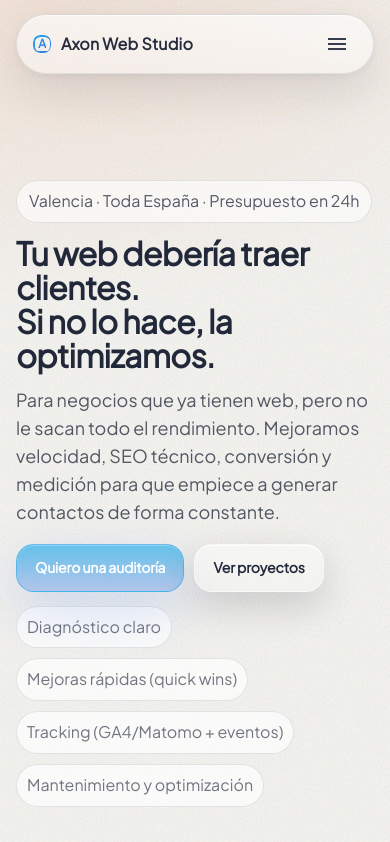
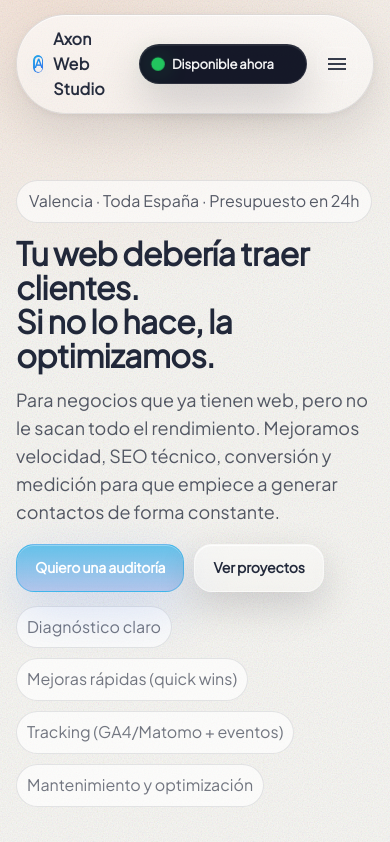
Before and after one commit to MarcosLuna23/primeraprueba, a React (Vite) app: page / in a window 390 px wide. Shown: the top 842 px of the page. Built offline with nearby package versions, Linux system fonts and the light colour scheme.

Commit message:
Header: improve dynamic island on mobile (simplified, no expand/actions)

```diff
--- a/src/styles.css
+++ b/src/styles.css
@@ -377,8 +377,40 @@ a { color: inherit; }
   .header__inner {
     display: flex;
     justify-content: space-between;
+    gap: 10px;
   }
-  .headerIsland { display: none; }
+
+  /* Mobile: keep the dynamic island visible but simplified */
+  .headerIsland { display: inline-flex; }
+
+  .headerIsland__pill {
+    --pillW: 168px;
+    --pillWOpen: 168px;
+    height: 40px;
+    width: var(--pillW);
+    padding-left: 12px;
+    padding-right: 10px;
+  }
+
+  .headerIsland__pill:hover,
+  .headerIsland__pill:focus-within {
+    width: var(--pillW);
+    transform: none;
+    box-shadow:
+      0 18px 44px rgba(2, 8, 23, 0.18),
+      inset 0 1px 0 rgba(255, 255, 255, 0.10);
+  }
+
+  .headerIsland__actions { display: none; }
+
+  .headerIsland__label {
+    left: 50% !important;
+    transform: translate(-50%, -50%) !important;
+    text-decoration: none;
+  }
+
+  /* Slightly calmer pulse on small screens */
+  .headerIsland__dot { animation-duration: 2.1s; }
 }
 
 .brand {
```
